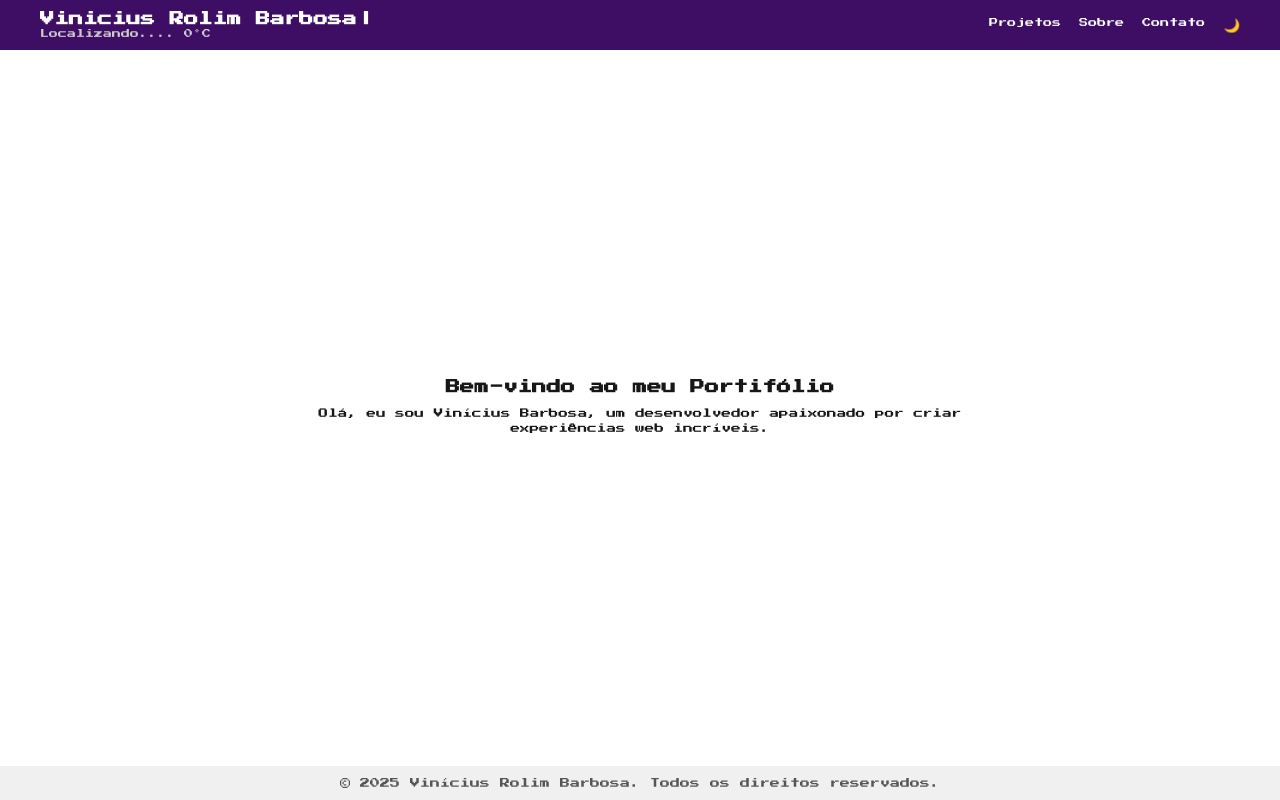
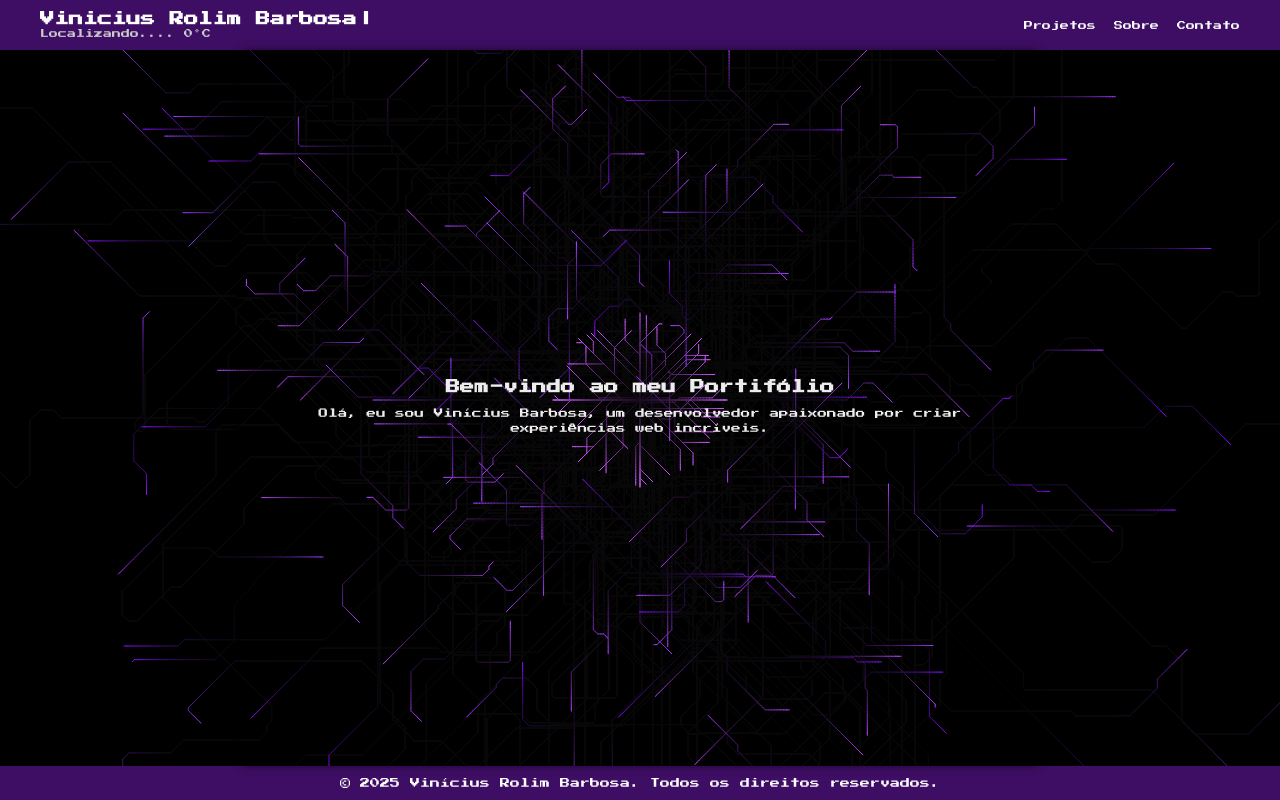
Before and after one commit to Viniirb/portifolio, a Next.js app: page / in a window 1280 px wide. Built offline with nearby package versions, Linux system fonts and the light colour scheme; no server answers.

Commit message:
- Correções no layout da tela inicial. - Removido a mudança de tema escuro e claro. - incluido animação de pulso. - estilizado o footer para ficar igual o restante da pagina.

```diff
--- a/src/app/globals.css
+++ b/src/app/globals.css
@@ -1,6 +1,7 @@
+/* global.css */
 :root {
-  --background: #ffffff;
-  --foreground: #171717;
+  --background-main: #0a0a0a;
+  --foreground: #ededed;
   --accent: #3E0D64;
   --link-hover: #6a00ff;
   --font-family: 'Press Start 2P', Arial, Helvetica, sans-serif;
@@ -10,7 +11,7 @@
 
 @media (prefers-color-scheme: dark) {
   :root {
-    --background: #0a0a0a;
+    --background: rgba(10, 10, 10, 0.8);
     --foreground: #ededed;
   }
 }
@@ -26,21 +27,26 @@ html, body {
   width: 100%;
   font-family: var(--font-family);
   font-size: var(--font-size-base);
-  background-color: var(--background);
+  background-color: transparent;
   color: var(--foreground);
   display: flex;
   flex-direction: column;
-  overflow-x: hidden;
+  overflow: hidden;
 }
 
 main {
-  flex: 1; /* força o conteúdo crescer e empurra o footer */
+  flex: 1;
   display: flex;
   flex-direction: column;
   align-items: center;
   justify-content: center;
   padding: 2rem 1rem;
   text-align: center;
+  border-radius: 8px;
+  margin: 1rem;
+  box-shadow: 0 0 10px rgba(0,0,0,0.5);
+  position: relative;
+  z-index: 1;
 }
 
 a {
@@ -53,76 +59,16 @@ a:hover {
 }
 
 [data-theme="dark"] {
-  --background: #0a0a0a;
+  --background: rgba(10, 10, 10, 0.8);
   --foreground: #ededed;
 }
 
-.background {
+.background-canvas {
   position: fixed;
   top: 0;
   left: 0;
-  right: 0;
-  bottom: 0;
-  background-color: #000;
-  z-index: -1;
-  overflow: hidden;
-}
-
-.background svg {
   width: 100vw;
   height: 100vh;
+  z-index: -1;
+  background-color: black;
 }
-
-.circuitLine {
-  stroke: #3E0D64;
-  stroke-width: 2;
-  fill: none;
-  stroke-dasharray: 300;
-  stroke-dashoffset: 300;
-  animation: pulse 3s linear infinite;
-  -webkit-animation: pulse 3s linear infinite;
-}
-
-@keyframes pulse {
-  0% {
-    stroke-dashoffset: 300;
-    stroke: #3E0D64;
-    filter: drop-shadow(0 0 2px #3E0D64);
-    -webkit-filter: drop-shadow(0 0 2px #3E0D64);
-  }
-  50% {
-    stroke-dashoffset: 0;
-    stroke: #8a47b0;
-    filter: drop-shadow(0 0 8px #8a47b0);
-    -webkit-filter: drop-shadow(0 0 8px #8a47b0);
-  }
-  100% {
-    stroke-dashoffset: 300;
-    stroke: #3E0D64;
-    filter: drop-shadow(0 0 2px #3E0D64);
-    -webkit-filter: drop-shadow(0 0 2px #3E0D64);
-  }
-}
-
-/* Adicione também para o .circuitNode */
-.circuitNode {
-  fill: #3E0D64;
-  filter: drop-shadow(0 0 3px #3E0D64);
-  -webkit-filter: drop-shadow(0 0 3px #3E0D64);
-  animation: glow 3s linear infinite;
-  -webkit-animation: glow 3s linear infinite;
-  animation-delay: 1.5s;
-}
-
-@keyframes glow {
-  0%, 100% {
-    fill: #3E0D64;
-    filter: drop-shadow(0 0 2px #3E0D64);
-    -webkit-filter: drop-shadow(0 0 2px #3E0D64);
-  }
-  50% {
-    fill: #8a47b0;
-    filter: drop-shadow(0 0 10px #8a47b0);
-    -webkit-filter: drop-shadow(0 0 10px #8a47b0);
-  }
-}
--- a/src/components/BackgroundCircuit/BackgroundCircuit.tsx
+++ b/src/components/BackgroundCircuit/BackgroundCircuit.tsx
@@ -1,24 +1,161 @@
 'use client';
-import React from "react";
 
-const BackgroundCircuit = () => {
+import React, { useEffect, useRef, useState, useCallback } from 'react';
+
+interface SpeedVector {
+  x: number;
+  y: number;
+}
+
+class Particle {
+  x: number;
+  y: number;
+  speed: SpeedVector;
+  color: string;
+  ang: number;
+  mag: number;
+  ctx: CanvasRenderingContext2D;
+
+  constructor(
+    ctx: CanvasRenderingContext2D,
+    x: number,
+    y: number,
+    speedVector: SpeedVector,
+    c: string
+  ) {
+    this.ctx = ctx;
+    this.x = x;
+    this.y = y;
+    this.speed = speedVector;
+    this.color = c;
+    this.ang = Math.atan2(this.speed.y, this.speed.x);
+    this.mag = Math.sqrt(this.speed.x**2 + this.speed.y**2);
+  }
+
+  update() {
+    const { ctx } = this;
+    ctx.strokeStyle = this.color;
+    ctx.lineWidth = 1;
+    ctx.lineCap = "round";
+    ctx.beginPath();
+    ctx.moveTo(this.x, this.y);
+    this.x += this.speed.x;
+    this.y += this.speed.y;
+    ctx.lineTo(this.x, this.y);
+    ctx.stroke();
+
+    this.ang = Math.atan2(this.speed.y, this.speed.x);
+    this.mag = Math.sqrt(this.speed.x**2 + this.speed.y**2);
+
+    if (Math.random() < 0.05) {
+      const op = [this.ang + Math.PI / 4, this.ang - Math.PI / 4];
+      const ch = Math.floor(Math.random() * op.length);
+      this.speed.x = Math.cos(op[ch]) * this.mag;
+      this.speed.y = Math.sin(op[ch]) * this.mag;
+    }
+  }
+
+  isOffscreen(canvasWidth: number, canvasHeight: number): boolean {
+    return this.x < 0 || this.x > canvasWidth || this.y < 0 || this.y > canvasHeight;
+  }
+}
+
+const BackgroundCircuit: React.FC = () => {
+  const canvasRef = useRef<HTMLCanvasElement>(null);
+  const animationFrameId = useRef<number | null>(null);
+  const particles = useRef<Particle[]>([]);
+
+  const resizeCanvas = useCallback(() => {
+    const canvas = canvasRef.current;
+    if (canvas) {
+      canvas.width = window.innerWidth;
+      canvas.height = window.innerHeight;
+    }
+  }, []);
+
+  useEffect(() => {
+    const canvas = canvasRef.current;
+    const ctx = canvas?.getContext('2d');
+
+    if (!canvas || !ctx) {
+      console.error("Canvas element or 2D context not found.");
+      return;
+    }
+
+    resizeCanvas();
+    window.addEventListener('resize', resizeCanvas);
+
+    const speed = 3;
+    const period = 1000;
+
+    const Clear = () => {
+      ctx.fillStyle = "rgba(0,0,0,0.07)";
+      ctx.fillRect(0, 0, canvas.width, canvas.height);
+    };
+
+    const pulse = () => {
+      // --- ALTERAÇÃO AQUI para a cor #3B0C60 ---
+      // Matiz (hue) central é 272 (do #3B0C60), com uma pequena variação
+      const minHue = 262; // Um pouco abaixo de 272
+      const maxHue = 282; // Um pouco acima de 272
+      const h = Math.random() * (maxHue - minHue) + minHue;
+
+      // Saturação (saturation) alta para vibrar
+      const s = 100; // 100% de saturação
+
+      // Luminosidade (lightness) alta para brilhar no escuro
+      const minL = 50; // Mínimo de 50% de luminosidade (visível)
+      const maxL = 70; // Máximo de 70% de luminosidade (brilhante)
+      const l = Math.random() * (maxL - minL) + minL;
+      // --- FIM DA ALTERAÇÃO ---
+
+      for (let i = 0; i < 56; i++) {
+        particles.current.push(new Particle(
+          ctx,
+          canvas.width / 2,
+          canvas.height / 2,
+          {
+            x: Math.cos(i / 8 * 2 * Math.PI) * speed,
+            y: Math.sin(i / 8 * 2 * Math.PI) * speed
+          },
+          `hsl(${h},${s}%,${l}%)` // Usa as novas variáveis
+        ));
+      }
+    };
+
+    const gameMove = () => {
+      Clear();
+      const currentParticles = particles.current;
+      for (let i = 0; i < currentParticles.length; i++) {
+        const p = currentParticles[i];
+        p.update();
+
+        if (p.isOffscreen(canvas.width, canvas.height)) {
+          currentParticles.splice(i, 1);
+          i--;
+        }
+      }
+      animationFrameId.current = requestAnimationFrame(gameMove);
+    };
+
+    pulse();
+    const pulseInterval = setInterval(pulse, period);
+    gameMove();
+
+    return () => {
+      clearInterval(pulseInterval);
+      if (animationFrameId.current !== null) {
+        cancelAnimationFrame(animationFrameId.current);
+      }
+      window.removeEventListener('resize', resizeCanvas);
+    };
+  }, [resizeCanvas]);
+
   return (
-    <div className="background">
-      <svg viewBox="0 0 800 600" preserveAspectRatio="xMidYMid meet">
-        {/* Linhas do circuito */}
-        <path className="circuitLine" d="M100 300 H300 V100 H500 V300 H700" />
-        <path className="circuitLine" d="M300 100 V500 H500 V400" />
-        <path className="circuitLine" d="M100 300 V500 H300" />
-
-        {/* Nós/pontos do circuito */}
-        <circle className="circuitNode" cx="100" cy="300" r="5" />
-        <circle className="circuitNode" cx="300" cy="100" r="5" />
-        <circle className="circuitNode" cx="500" cy="100" r="5" />
-        <circle className="circuitNode" cx="700" cy="300" r="5" />
-        <circle className="circuitNode" cx="300" cy="500" r="5" />
-        <circle className="circuitNode" cx="500" cy="400" r="5" />
-      </svg>
-    </div>
+    <canvas
+      ref={canvasRef}
+      className="background-canvas"
+    />
   );
 };
 
--- a/src/components/Footer/Footer.module.css
+++ b/src/components/Footer/Footer.module.css
@@ -1,7 +1,7 @@
 .footer {
-  background-color: #f0f0f0;
+  background-color: #3E0D64;
   padding: 1rem;
   text-align: center;
   font-size: 10px;
-  color: #555;
+  color: #fff;
 }
--- a/src/components/Header/Header.tsx
+++ b/src/components/Header/Header.tsx
@@ -1,7 +1,6 @@
 'use client';
 import styles from "./Header.module.css";
 import { useEffect, useState } from "react";
-import ThemeToggle from "../ThemeToggle/ThemeToggle";
 
 export default function Header(){
     const [location, setLocation] = useState<string>('Localizando....');
@@ -55,7 +54,6 @@ export default function Header(){
                     <a href="#projetos">Projetos</a>
                     <a href="#sobre">Sobre</a>
                     <a href="#contato">Contato</a>
-                    <ThemeToggle />
                 </nav>
             </div>
         </header>
--- a/src/components/ThemeToggle/ThemeToggle.tsx
+++ /dev/null
@@ -1,24 +0,0 @@
-'use client';
-import { use, useEffect, useState } from "react";
-
-export default function ThemeToggle() {
-    const [theme, setTheme] = useState<'dark' | 'light'>('light');
-
-    useEffect(() => {
-        const userPref = window.matchMedia('(prefers-color-scheme: dark)').matches;
-        setTheme(userPref ? 'dark' : 'light');
-        document.documentElement.setAttribute('data-theme', userPref ? 'dark' : 'light');
-    }, []);
-
-    const toggle = () => {
-        const newTheme = theme === 'dark' ? 'light' : 'dark';
-        setTheme(newTheme);
-        document.documentElement.setAttribute('data-theme', newTheme);
-    }
-
-    return (
-        <button onClick={toggle} style={{ background: 'none', border: 'none', color: 'white', cursor: 'pointer'}}>
-            {theme === 'light' ? '🌙' : '☀️'}
-        </button>
-    )
-}
```
